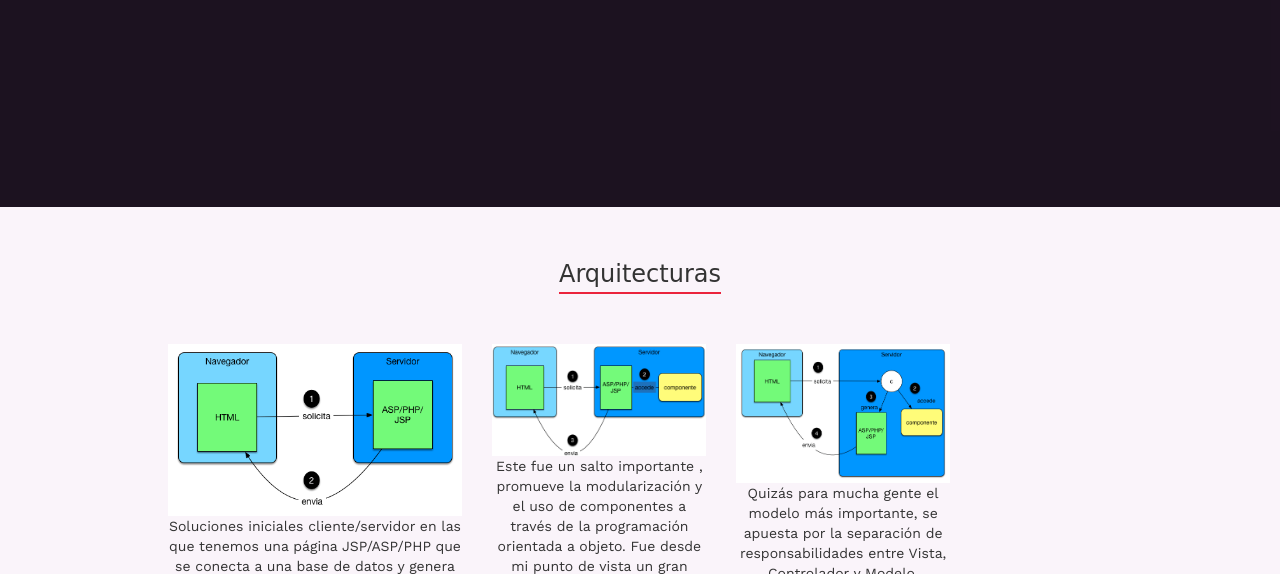
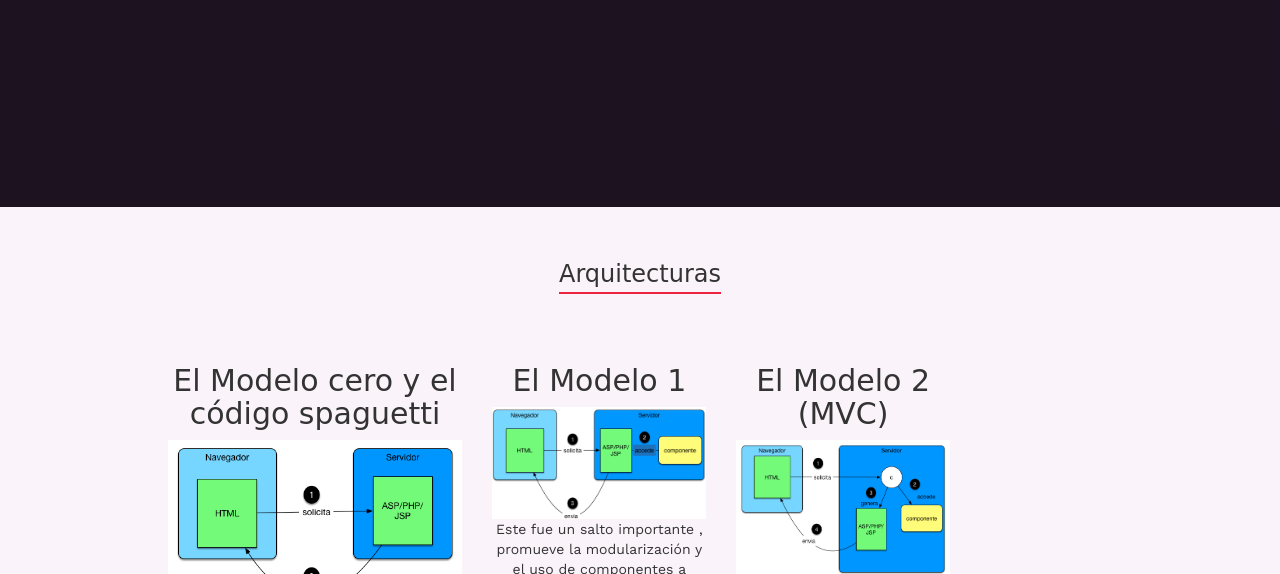
Before and after one commit to PocketDx/1erParcial1151358, a plain HTML site: page index.html in a window 1280 px wide. Shown: the part 378-952 px from the top of the page. Drawn offline with nearby package versions, Linux system fonts and the light colour scheme; a web font is replaced by a local one.

Commit message:
Update index.html

```diff
--- a/index.html
+++ b/index.html
@@ -56,6 +56,7 @@
         <h3>Arquitecturas</h3>
         <div class="row">
           <div class="col-md-4 col-sm-4">
+            <h2>El Modelo cero y el código spaguetti</h2>
             <div class="portfolio-item"> <a href="#"> <img class="img-portfolio img-responsive" src="images/aw.png"> </a>
               <p>Soluciones iniciales cliente/servidor en las que tenemos
                 una página JSP/ASP/PHP que se conecta a una base de
@@ -69,6 +70,7 @@
             </div>
           </div>
           <div class="col-md-3 col-sm-4">
+            <h2>El Modelo 1</h2>
             <div class="portfolio-item"> <a href="#"> <img class="img-portfolio img-responsive" src="images/aw1-q.png"> </a>
             <p>Este fue un salto importante , promueve la modularización
               y el uso de componentes a través de la programación
@@ -81,6 +83,7 @@
             </div>
           </div>
           <div class="col-md-3 col-sm-4">
+            <h2>El Modelo 2 (MVC)</h2>
             <div class="portfolio-item"> <a href="#"> <img class="img-portfolio img-responsive" src="images/aw2-2.png"> </a>
             <p>Quizás para mucha gente el modelo más importante, se
               apuesta por la separación de responsabilidades entre
@@ -134,6 +137,7 @@
         </div>
       </div>
       <div class="col-md-6 col-sm-6">
+        <h2>Frontend</h2>
         <div class="portfolio-item"> <a href="#"> <img class="img-portfolio img-responsive" src="images/logosLenguajes.png"> </a>
         <p>Frontend es la parte de un sitio web que interactúa con los usuarios, por eso
           decimos que está del lado del cliente. Backend es la parte que se conecta con
@@ -154,6 +158,7 @@
         </div>
       </div>
       <div class="col-md-6 col-sm-6">
+        <h2>Backend</h2>
         <div class="portfolio-item"> <a href="#"> <img class="img-portfolio img-responsive" src="images/mejores-lenguajes-de-programacion-2018-1080x675.jpg"> </a>
         <p>Backend es la capa de acceso a datos de un software o cualquier
           dispositivo, que no es directamente accesible por los usuarios,
```
